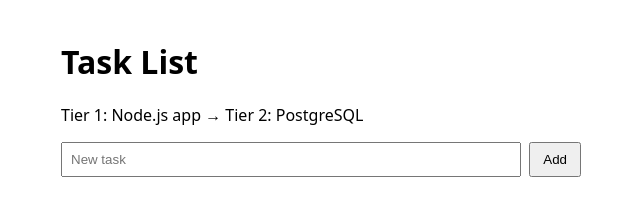
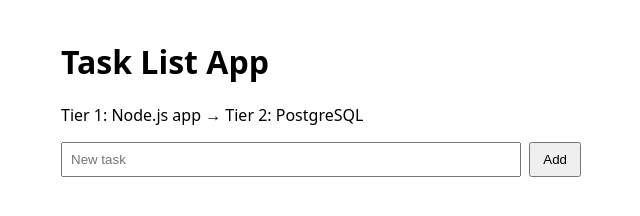
Before and after one commit to shiivamm23/twotier-aws-application, a website: page app/public/index.html in a window 1280 px wide. Shown: the whole page, without its empty margins (319-959 px from the left). Drawn offline with Linux system fonts and the light colour scheme; no server answers.

Commit message:
Initial commit

```diff
--- a/app/public/index.html
+++ b/app/public/index.html
@@ -13,7 +13,7 @@
   </style>
 </head>
 <body>
-  <h1>Task List</h1>
+  <h1>Task List App</h1>
   <p>Tier 1: Node.js app &rarr; Tier 2: PostgreSQL</p>
   <form id="f"><input id="t" placeholder="New task" required /><button>Add</button></form>
   <ul id="list"></ul>
```
